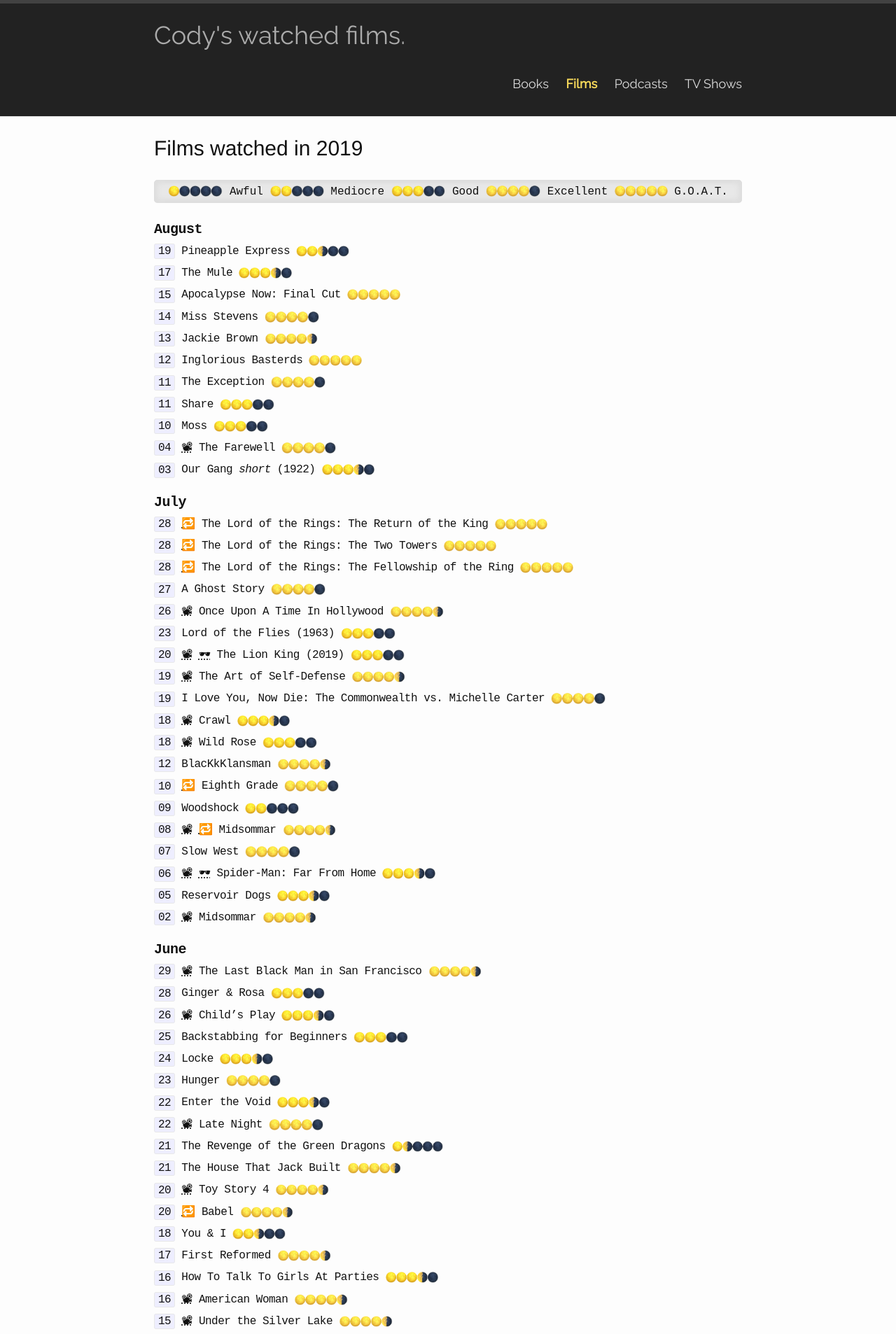
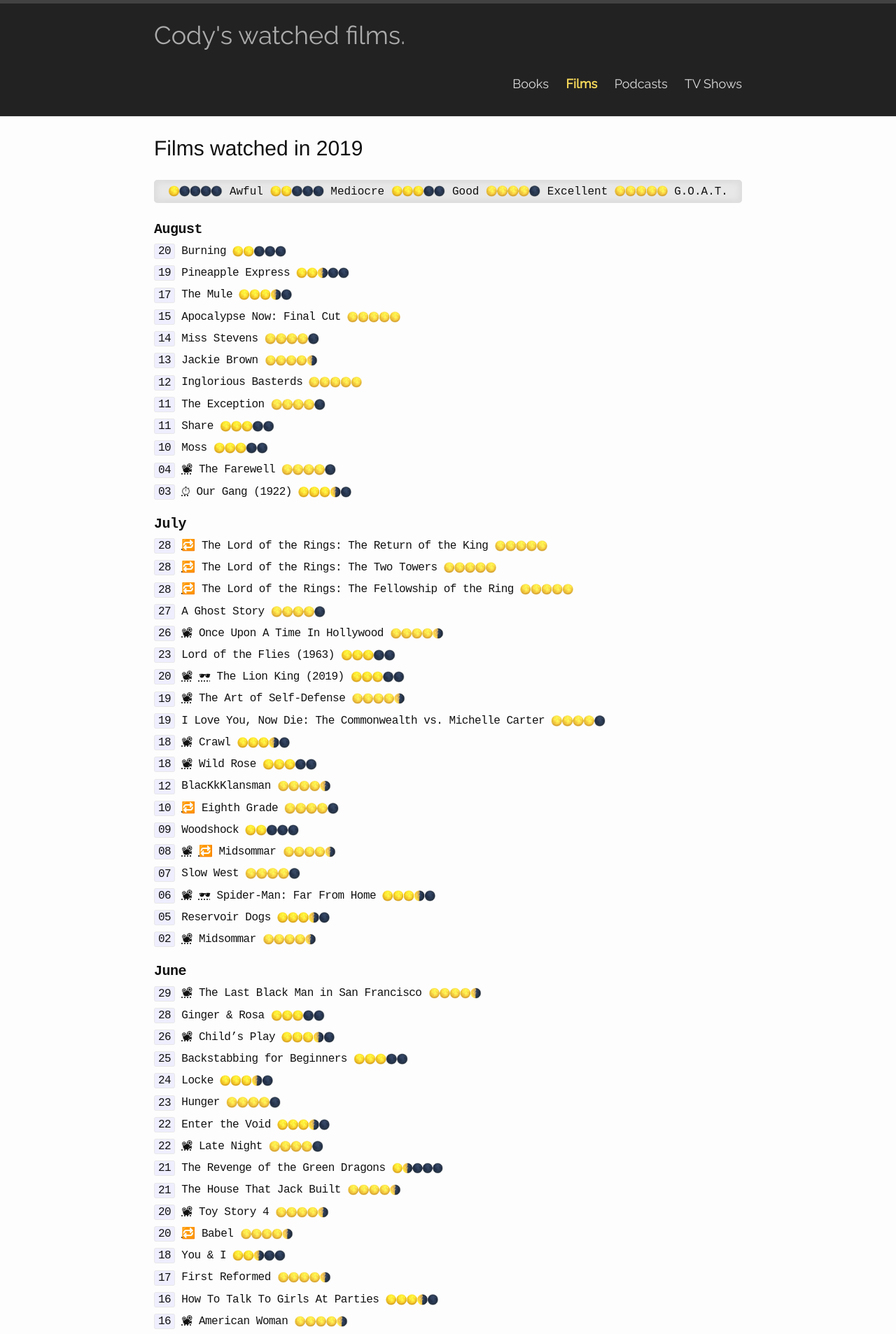
Before and after one commit to codydalerodgers/personal-blog, a Jekyll site: the page built from _films/2019.md, in a window 1280 px wide. Shown: the top 1906 px of the page at 70% size. Built offline with Jekyll 4.4.1, drawn with Linux system fonts in a browser that asks for light colours.

Commit message:
Update 2019.md

```diff
--- a/_films/2019.md
+++ b/_films/2019.md
@@ -4,6 +4,8 @@
 title: Films watched in 2019
 ---
 ## August
+`20` Burning {{ site.two }}
+
 `19` Pineapple Express {{ site.twohalf }}
 
 `17` The Mule {{ site.threehalf }}
@@ -24,7 +26,7 @@
 
 `04` <abbr title="Theatre">📽</abbr> The Farewell {{ site.four }}
 
-`03` Our Gang _short_ (1922) {{ site.threehalf }}
+`03` <abbr title="Short">⏱</abbr> Our Gang (1922) {{ site.threehalf }}
 
 ## July
 `28` <abbr title="Rewatched">🔁</abbr> The Lord of the Rings: The Return of the King {{ site.five }}
```
